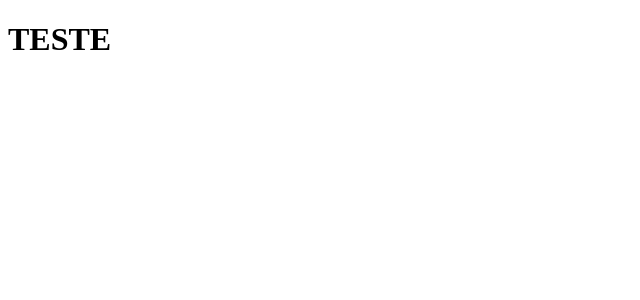
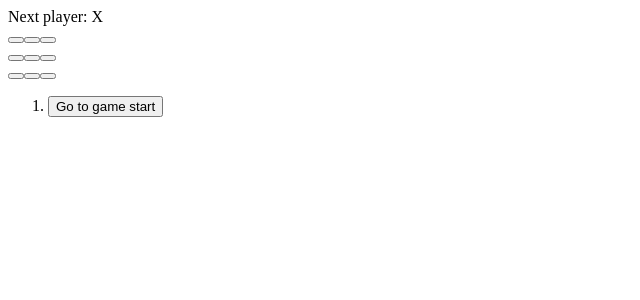
Before and after one commit to Fernando-Odilon/JOGO_DA_VELHA, a React (Vite) app: page / in a window 1280 px wide. Shown: the top 300 px of the page, without its empty margins (0-640 px from the left). Built offline with nearby package versions, Linux system fonts and the light colour scheme.

Commit message:
MODIFY: Adição do código modelo JOGO DA VELHA (doc.react)

```diff
--- a/src/App.jsx
+++ b/src/App.jsx
@@ -1,15 +1,115 @@
-import { useState } from 'react'
+import { useState } from 'react';
 
+function Square({ value, onSquareClick }) {
+  return (
+    <button className="square" onClick={onSquareClick}>
+      {value}
+    </button>
+  );
+}
 
+function Board({ xIsNext, squares, onPlay }) {
+  function handleClick(i) {
+    if (calculateWinner(squares) || squares[i]) {
+      return;
+    }
+    const nextSquares = squares.slice();
+    if (xIsNext) {
+      nextSquares[i] = 'X';
+    } else {
+      nextSquares[i] = 'O';
+    }
+    onPlay(nextSquares);
+  }
 
-function App() {
-  const [count, setCount] = useState(0)
+  const winner = calculateWinner(squares);
+  let status;
+  if (winner) {
+    status = 'Winner: ' + winner;
+  } else {
+    status = 'Next player: ' + (xIsNext ? 'X' : 'O');
+  }
 
   return (
-  <>
-  <h1>TESTE</h1>
-  </>
-  )
+    <>
+      <div className="status">{status}</div>
+      <div className="board-row">
+        <Square value={squares[0]} onSquareClick={() => handleClick(0)} />
+        <Square value={squares[1]} onSquareClick={() => handleClick(1)} />
+        <Square value={squares[2]} onSquareClick={() => handleClick(2)} />
+      </div>
+      <div className="board-row">
+        <Square value={squares[3]} onSquareClick={() => handleClick(3)} />
+        <Square value={squares[4]} onSquareClick={() => handleClick(4)} />
+        <Square value={squares[5]} onSquareClick={() => handleClick(5)} />
+      </div>
+      <div className="board-row">
+        <Square value={squares[6]} onSquareClick={() => handleClick(6)} />
+        <Square value={squares[7]} onSquareClick={() => handleClick(7)} />
+        <Square value={squares[8]} onSquareClick={() => handleClick(8)} />
+      </div>
+    </>
+  );
 }
 
-export default App
+export default function Game() {
+  const [history, setHistory] = useState([Array(9).fill(null)]);
+  const [currentMove, setCurrentMove] = useState(0);
+  const xIsNext = currentMove % 2 === 0;
+  const currentSquares = history[currentMove];
+
+  function handlePlay(nextSquares) {
+    const nextHistory = [...history.slice(0, currentMove + 1), nextSquares];
+    setHistory(nextHistory);
+    setCurrentMove(nextHistory.length - 1);
+  }
+
+  function jumpTo(nextMove) {
+    setCurrentMove(nextMove);
+  }
+
+  const moves = history.map((squares, move) => {
+    let description;
+    if (move > 0) {
+      description = 'Go to move #' + move;
+    } else {
+      description = 'Go to game start';
+    }
+    return (
+      <li key={move}>
+        <button onClick={() => jumpTo(move)}>{description}</button>
+      </li>
+    );
+  });
+
+  return (
+    <div className="game">
+      <div className="game-board">
+        <Board xIsNext={xIsNext} squares={currentSquares} onPlay={handlePlay} />
+      </div>
+      <div className="game-info">
+        <ol>{moves}</ol>
+      </div>
+    </div>
+  );
+}
+
+function calculateWinner(squares) {
+  const lines = [
+    [0, 1, 2],
+    [3, 4, 5],
+    [6, 7, 8],
+    [0, 3, 6],
+    [1, 4, 7],
+    [2, 5, 8],
+    [0, 4, 8],
+    [2, 4, 6],
+  ];
+  for (let i = 0; i < lines.length; i++) {
+    const [a, b, c] = lines[i];
+    if (squares[a] && squares[a] === squares[b] && squares[a] === squares[c]) {
+      return squares[a];
+    }
+  }
+  return null;
+}
```
